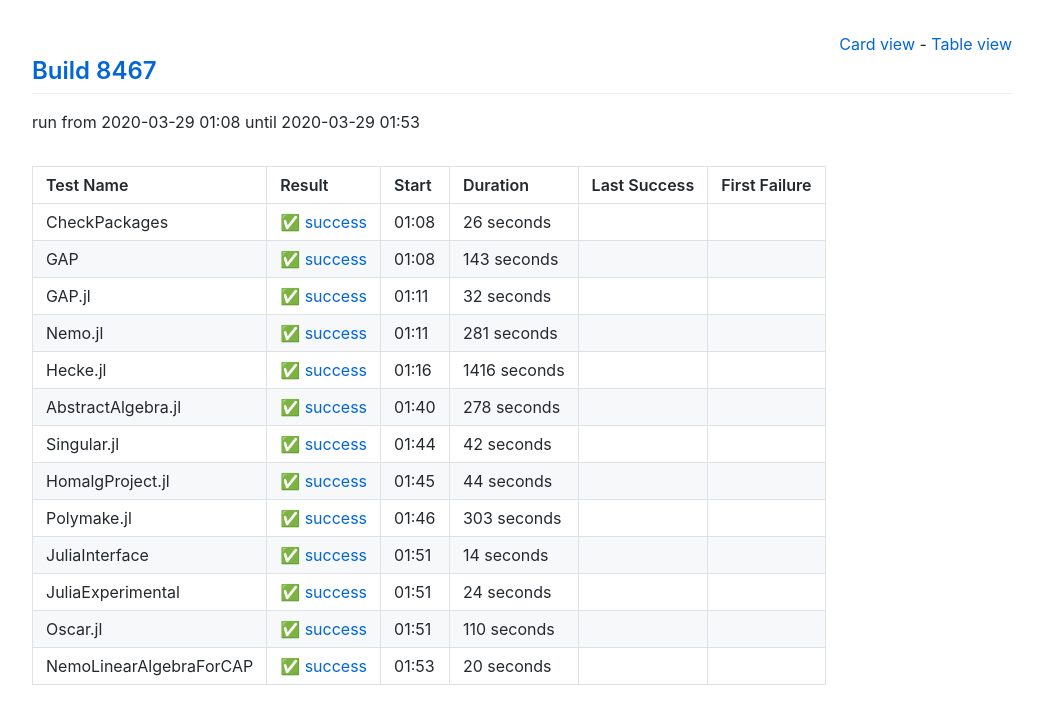
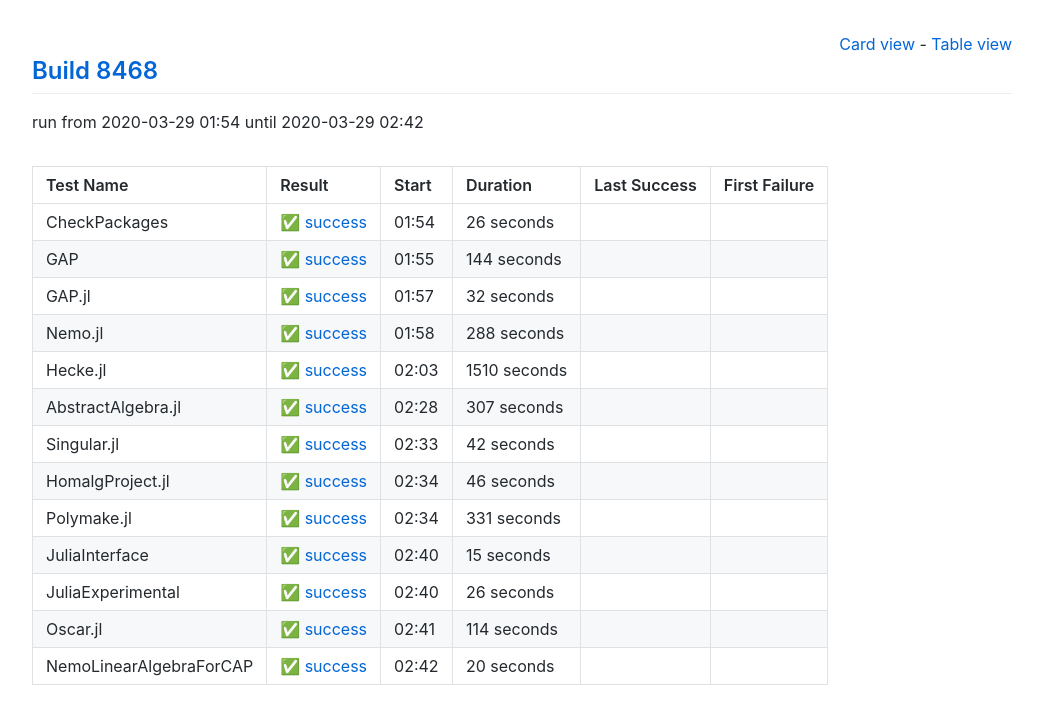
Before and after one commit to oscar-system/oscar-ci-status, a Jekyll site: the page built from table.html, in a window 1280 px wide. Shown: the top 724 px of the page, without its empty margins (118-1161 px from the left). Built offline with Jekyll 4.4.1, drawn with Linux system fonts in a browser that asks for light colours.

Commit message:
Build 8468

```diff
--- a/_data/ci.yml
+++ b/_data/ci.yml
@@ -1,5 +1,5 @@
-build: 8467
-build_url: https://oscarci.mathematik.uni-kl.de/job/oscar/8467/
+build: 8468
+build_url: https://oscarci.mathematik.uni-kl.de/job/oscar/8468/
 job: oscar
 tests:
 - duration: 26
@@ -8,20 +8,20 @@ tests:
   first_failure_url: null
   last_success: false
   last_success_url: null
-  log: https://oscarci.mathematik.uni-kl.de/job/oscar/8467/artifact/logs/build-8467/CheckPackages.log
+  log: https://oscarci.mathematik.uni-kl.de/job/oscar/8468/artifact/logs/build-8468/CheckPackages.log
   name: CheckPackages
-  start: 2020-03-29 01:08
+  start: 2020-03-29 01:54
   status: success
   success: true
-- duration: 143
+- duration: 144
   exitcode: 0
   first_failure: false
   first_failure_url: null
   last_success: false
   last_success_url: null
-  log: https://oscarci.mathematik.uni-kl.de/job/oscar/8467/artifact/logs/build-8467/GAP.log
+  log: https://oscarci.mathematik.uni-kl.de/job/oscar/8468/artifact/logs/build-8468/GAP.log
   name: GAP
-  start: 2020-03-29 01:08
+  start: 2020-03-29 01:55
   status: success
   success: true
 - duration: 32
@@ -30,42 +30,42 @@ tests:
   first_failure_url: null
   last_success: false
   last_success_url: null
-  log: https://oscarci.mathematik.uni-kl.de/job/oscar/8467/artifact/logs/build-8467/GAP.jl.log
+  log: https://oscarci.mathematik.uni-kl.de/job/oscar/8468/artifact/logs/build-8468/GAP.jl.log
   name: GAP.jl
-  start: 2020-03-29 01:11
+  start: 2020-03-29 01:57
   status: success
   success: true
-- duration: 281
+- duration: 288
   exitcode: 0
   first_failure: false
   first_failure_url: null
   last_success: false
   last_success_url: null
-  log: https://oscarci.mathematik.uni-kl.de/job/oscar/8467/artifact/logs/build-8467/Nemo.jl.log
+  log: https://oscarci.mathematik.uni-kl.de/job/oscar/8468/artifact/logs/build-8468/Nemo.jl.log
   name: Nemo.jl
-  start: 2020-03-29 01:11
+  start: 2020-03-29 01:58
   status: success
   success: true
-- duration: 1416
+- duration: 1510
   exitcode: 0
   first_failure: false
   first_failure_url: null
   last_success: false
   last_success_url: null
-  log: https://oscarci.mathematik.uni-kl.de/job/oscar/8467/artifact/logs/build-8467/Hecke.jl.log
+  log: https://oscarci.mathematik.uni-kl.de/job/oscar/8468/artifact/logs/build-8468/Hecke.jl.log
   name: Hecke.jl
-  start: 2020-03-29 01:16
+  start: 2020-03-29 02:03
   status: success
   success: true
-- duration: 278
+- duration: 307
   exitcode: 0
   first_failure: false
   first_failure_url: null
   last_success: false
   last_success_url: null
-  log: https://oscarci.mathematik.uni-kl.de/job/oscar/8467/artifact/logs/build-8467/AbstractAlgebra.jl.log
+  log: https://oscarci.mathematik.uni-kl.de/job/oscar/8468/artifact/logs/build-8468/AbstractAlgebra.jl.log
   name: AbstractAlgebra.jl
-  start: 2020-03-29 01:40
+  start: 2020-03-29 02:28
   status: success
   success: true
 - duration: 42
@@ -74,64 +74,64 @@ tests:
   first_failure_url: null
   last_success: false
   last_success_url: null
-  log: https://oscarci.mathematik.uni-kl.de/job/oscar/8467/artifact/logs/build-8467/Singular.jl.log
+  log: https://oscarci.mathematik.uni-kl.de/job/oscar/8468/artifact/logs/build-8468/Singular.jl.log
   name: Singular.jl
-  start: 2020-03-29 01:44
+  start: 2020-03-29 02:33
   status: success
   success: true
-- duration: 44
+- duration: 46
   exitcode: 0
   first_failure: false
   first_failure_url: null
   last_success: false
   last_success_url: null
-  log: https://oscarci.mathematik.uni-kl.de/job/oscar/8467/artifact/logs/build-8467/HomalgProject.jl.log
+  log: https://oscarci.mathematik.uni-kl.de/job/oscar/8468/artifact/logs/build-8468/HomalgProject.jl.log
   name: HomalgProject.jl
-  start: 2020-03-29 01:45
+  start: 2020-03-29 02:34
   status: success
   success: true
-- duration: 303
+- duration: 331
   exitcode: 0
   first_failure: false
   first_failure_url: null
   last_success: false
   last_success_url: null
-  log: https://oscarci.mathematik.uni-kl.de/job/oscar/8467/artifact/logs/build-8467/Polymake.jl.log
+  log: https://oscarci.mathematik.uni-kl.de/job/oscar/8468/artifact/logs/build-8468/Polymake.jl.log
   name: Polymake.jl
-  start: 2020-03-29 01:46
+  start: 2020-03-29 02:34
   status: success
   success: true
-- duration: 14
+- duration: 15
   exitcode: 0
   first_failure: false
   first_failure_url: null
   last_success: false
   last_success_url: null
-  log: https://oscarci.mathematik.uni-kl.de/job/oscar/8467/artifact/logs/build-8467/JuliaInterface.log
+  log: https://oscarci.mathematik.uni-kl.de/job/oscar/8468/artifact/logs/build-8468/JuliaInterface.log
   name: JuliaInterface
-  start: 2020-03-29 01:51
+  start: 2020-03-29 02:40
   status: success
   success: true
-- duration: 24
+- duration: 26
   exitcode: 0
   first_failure: false
   first_failure_url: null
   last_success: false
   last_success_url: null
-  log: https://oscarci.mathematik.uni-kl.de/job/oscar/8467/artifact/logs/build-8467/JuliaExperimental.log
+  log: https://oscarci.mathematik.uni-kl.de/job/oscar/8468/artifact/logs/build-8468/JuliaExperimental.log
   name: JuliaExperimental
-  start: 2020-03-29 01:51
+  start: 2020-03-29 02:40
   status: success
   success: true
-- duration: 110
+- duration: 114
   exitcode: 0
   first_failure: false
   first_failure_url: null
   last_success: false
   last_success_url: null
-  log: https://oscarci.mathematik.uni-kl.de/job/oscar/8467/artifact/logs/build-8467/Oscar.jl.log
+  log: https://oscarci.mathematik.uni-kl.de/job/oscar/8468/artifact/logs/build-8468/Oscar.jl.log
   name: Oscar.jl
-  start: 2020-03-29 01:51
+  start: 2020-03-29 02:41
   status: success
   success: true
 - duration: 20
@@ -140,8 +140,8 @@ tests:
   first_failure_url: null
   last_success: false
   last_success_url: null
-  log: https://oscarci.mathematik.uni-kl.de/job/oscar/8467/artifact/logs/build-8467/NemoLinearAlgebraForCAP.log
+  log: https://oscarci.mathematik.uni-kl.de/job/oscar/8468/artifact/logs/build-8468/NemoLinearAlgebraForCAP.log
   name: NemoLinearAlgebraForCAP
-  start: 2020-03-29 01:53
+  start: 2020-03-29 02:42
   status: success
   success: true
```
Also changed, not shown: README.md.
